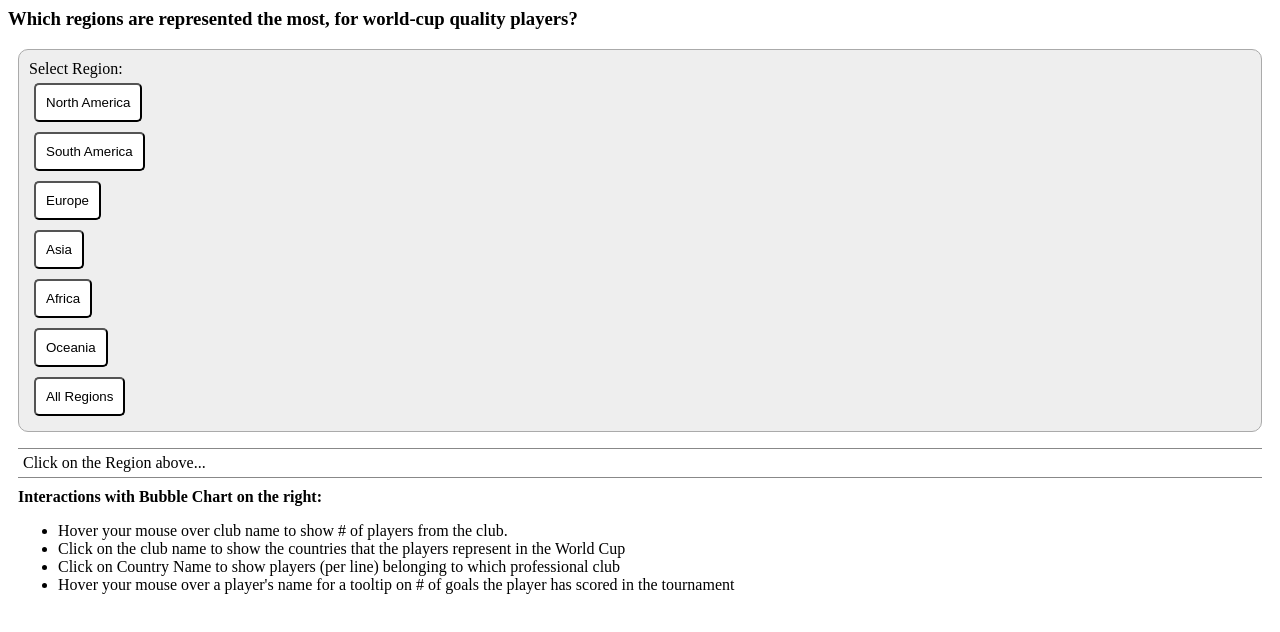
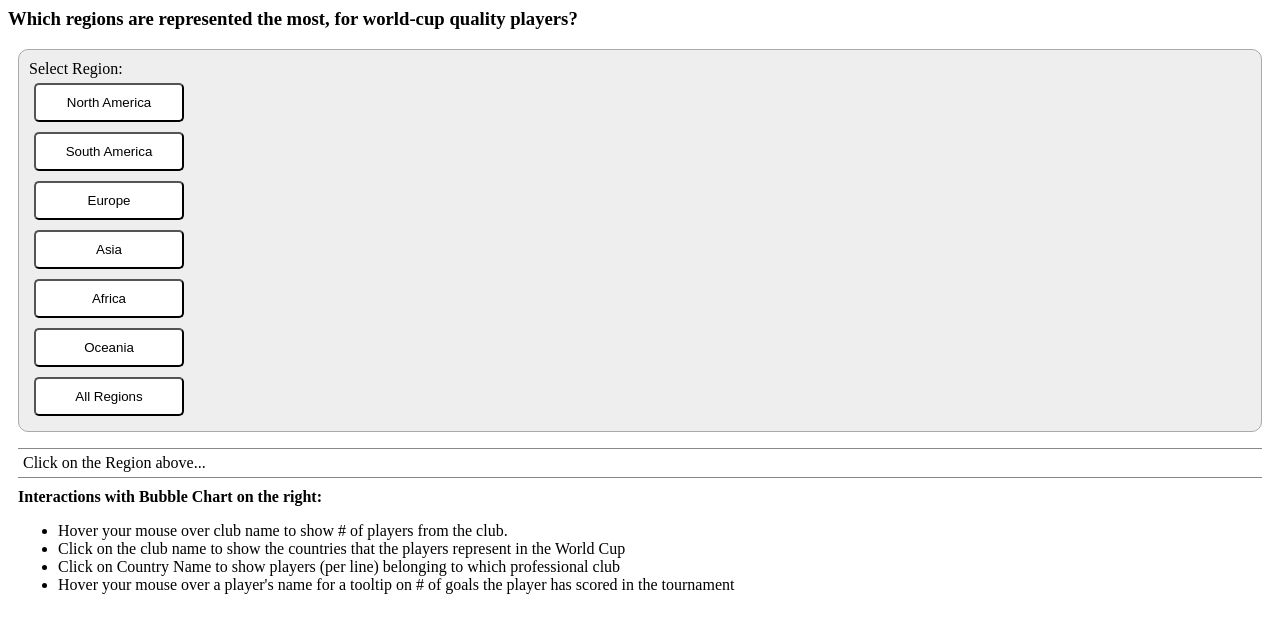
Before and after one commit to schiu01/schiu01.github.io, a plain HTML site: page slide2.html in a window 1280 px wide. Drawn offline with Linux system fonts and the light colour scheme.

Commit message:
including slide updates

```diff
--- a/slide2.html
+++ b/slide2.html
@@ -10,31 +10,31 @@ Which regions are represented the most, for world-cup quality players?
     <div style="border: 1px solid #AAAAAA; background-color: #EEEEEE; border-radius: 10px; padding: 10px; margin: 10px; ">
 Select Region:
     <div style="display: flex; "">
-        <button style="padding: 10px; border-radius: 5px; background-color: white; margin: 5px" onclick="return filter_chart_by_region('North America')" >North America</button>
+        <button  id="slide2_region_1" style="width: 150px; padding: 10px; border-radius: 5px; background-color: white; margin: 5px" onclick="return filter_chart_by_region('North America', this)" >North America</button>
         <div id="stat_North_America" style="align-content: center;"></div>
     </div>
     <div style="display: flex">
-        <button style="padding: 10px; border-radius: 5px; background-color: white; margin: 5px" onclick="return filter_chart_by_region('South America')">South America</button>
+        <button id="slide2_region_2" style="width: 150px;padding: 10px; border-radius: 5px; background-color: white; margin: 5px" onclick="return filter_chart_by_region('South America', this)">South America</button>
         <div id="stat_South_America" style="align-content: center;"></div>
     </div>
     <div style="display: flex">
-        <button style="padding: 10px; border-radius: 5px; background-color: white; margin: 5px" onclick="return filter_chart_by_region('Europe');">Europe</button>
+        <button id="slide2_region_3" style="width: 150px;padding: 10px; border-radius: 5px; background-color: white; margin: 5px" onclick="return filter_chart_by_region('Europe', this);">Europe</button>
         <div id="stat_Europe" style="align-content: center;"></div>
     </div>
     <div style="display: flex">
-        <button style="padding: 10px; border-radius: 5px; background-color: white; margin: 5px" onclick="return filter_chart_by_region('Asia');">Asia</button>
+        <button id="slide2_region_4"  style="width: 150px;padding: 10px; border-radius: 5px; background-color: white; margin: 5px" onclick="return filter_chart_by_region('Asia', this);">Asia</button>
         <div id="stat_Asia" style="align-content: center;"></div>
     </div>
     <div style="display: flex">
-        <button style="padding: 10px; border-radius: 5px; background-color: white; margin: 5px" onclick="return filter_chart_by_region('Africa');">Africa</button>
+        <button id="slide2_region_5"  style="width: 150px;padding: 10px; border-radius: 5px; background-color: white; margin: 5px" onclick="return filter_chart_by_region('Africa', this);">Africa</button>
         <div id="stat_Africa" style="align-content: center;"></div>
     </div>
     <div style="display: flex">
-        <button style="padding: 10px; border-radius: 5px; background-color: white; margin: 5px" onclick="return filter_chart_by_region('Oceania');">Oceania</button>
+        <button id="slide2_region_6"  style="width: 150px;padding: 10px; border-radius: 5px; background-color: white; margin: 5px" onclick="return filter_chart_by_region('Oceania', this);">Oceania</button>
         <div id="stat_Oceania" style="align-content: center;"></div>
     </div>
     <div style="display: flex">
-        <button style="padding: 10px; border-radius: 5px; background-color: white; margin: 5px" onclick="return filter_chart_by_region('All Regions');">All Regions</button>
+        <button id="slide2_region_7"  style="width: 150px;padding: 10px; border-radius: 5px; background-color: white; margin: 5px" onclick="return filter_chart_by_region('All Regions', this);">All Regions</button>
         <div id="stat_All_Regions" style="align-content: center;"></div>
     </div>
 
```
Also changed, not shown: argvsspain.html (+2 -2 lines), slide1.html (+5 -5 lines).
